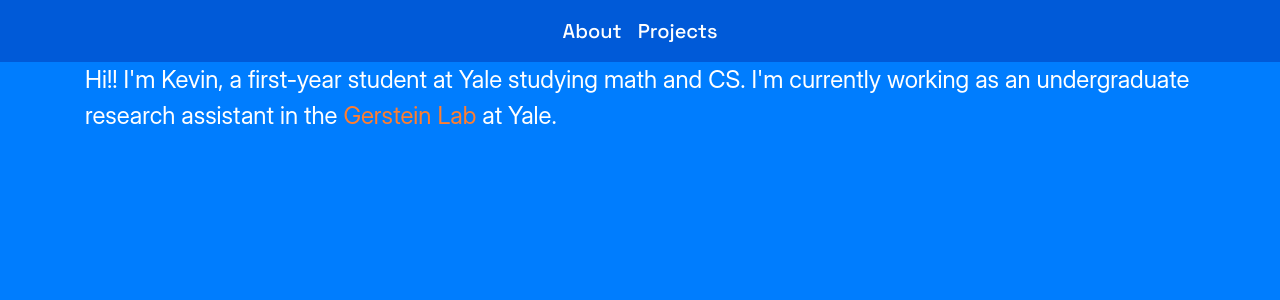
After one commit to kz357/personal-page, a Flask app: template templates/about.html in a window 1280 px wide. The commit adds this page. Shown: the top 300 px of the page. Run offline with Flask 3, Linux system fonts and the light colour scheme; the template is opened without the code that fills it, so the values that code supplies are empty; some libraries are stand-ins or nearby versions; some web fonts are replaced.

Commit message:
changed navbar to have about instead of home

```diff
--- /dev/null
+++ b/templates/about.html
@@ -0,0 +1,9 @@
+{% extends "base.html" %}
+
+{% block title %}About{% endblock %}
+
+{% block content %}
+
+<p>Hi!! I'm Kevin, a first-year student at Yale studying math and CS. I'm currently working as an undergraduate research assistant in the <a href="https://www.gersteinlab.org/">Gerstein Lab</a> at Yale.</p>
+
+{% endblock %}
--- a/templates/base.html
+++ b/templates/base.html
@@ -77,7 +77,7 @@
             </button>
             <div class="collapse navbar-collapse" id="navbar">
                 <div class="navbar-nav mx-auto">
-                    <a class="nav-item nav-link" id="home" href="/">Home</a>
+                    <a class="nav-item nav-link" id="about" href="/">About</a>
                     <a class="nav-item nav-link" id="projects" href="/">Projects</a>
                 </div>
             </div>
--- a/templates/home.html
+++ b/templates/home.html
@@ -4,6 +4,4 @@
 <div style="display: flex; justify-content: center; align-items: center; min-height: 70vh;">
     <iframe src="{{ url_for('static', filename='bulge_kz.html') }}" style="width: 100%; height: 560px; border: none;"></iframe>
 </div>
-
-<p>Hi!! I'm Kevin, a first-year student at Yale studying math and CS. I'm currently working as an undergraduate research assistant in the <a href="https://www.gersteinlab.org/">Gerstein Lab</a> at Yale.</p>
 {% endblock %}
```
